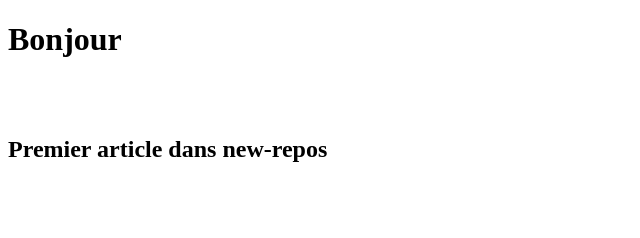
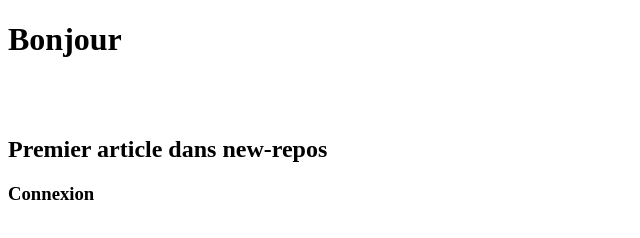
Before and after one commit to Syl-l5c/new-repos, a plain HTML site: page index.html in a window 1280 px wide. Shown: the whole page, without its empty margins (0-640 px from the left). Drawn offline with Linux system fonts and the light colour scheme.

Commit message:
index html modifier

```diff
--- a/index.html
+++ b/index.html
@@ -9,5 +9,6 @@
 <body>
     <h1>Bonjour</h1><br><br>
     <h2>Premier article dans new-repos</h2>
+    <h3>Connexion</h3>
 </body>
 </html>
```
